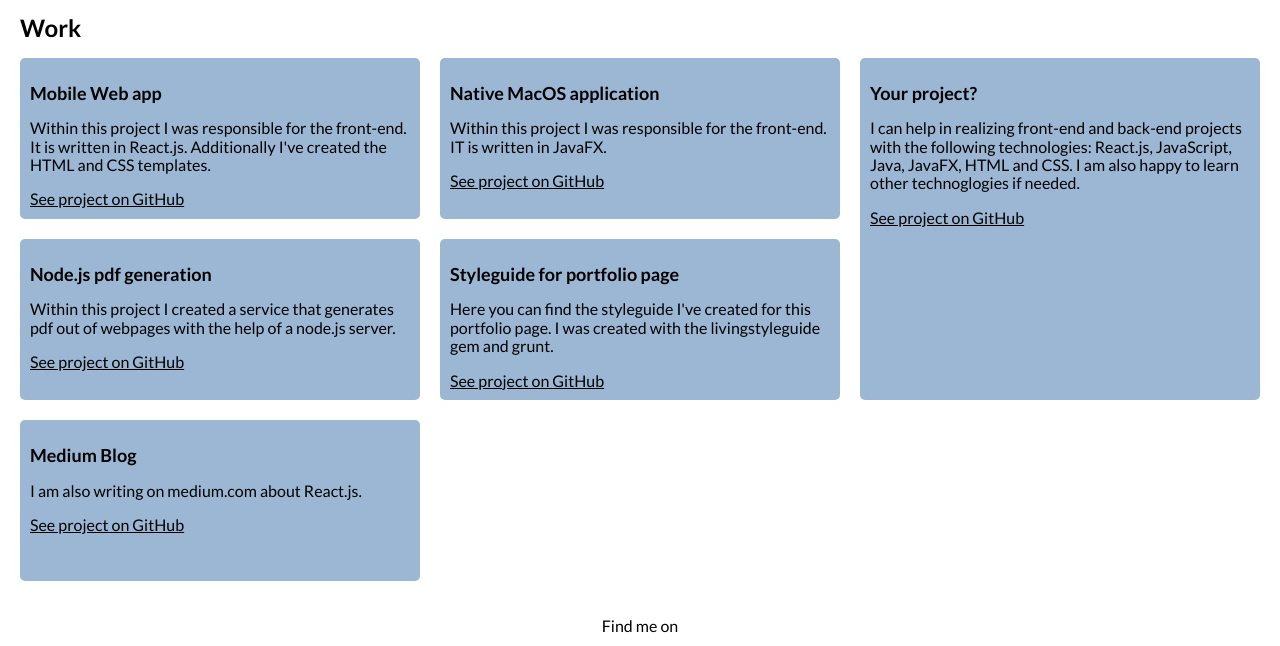
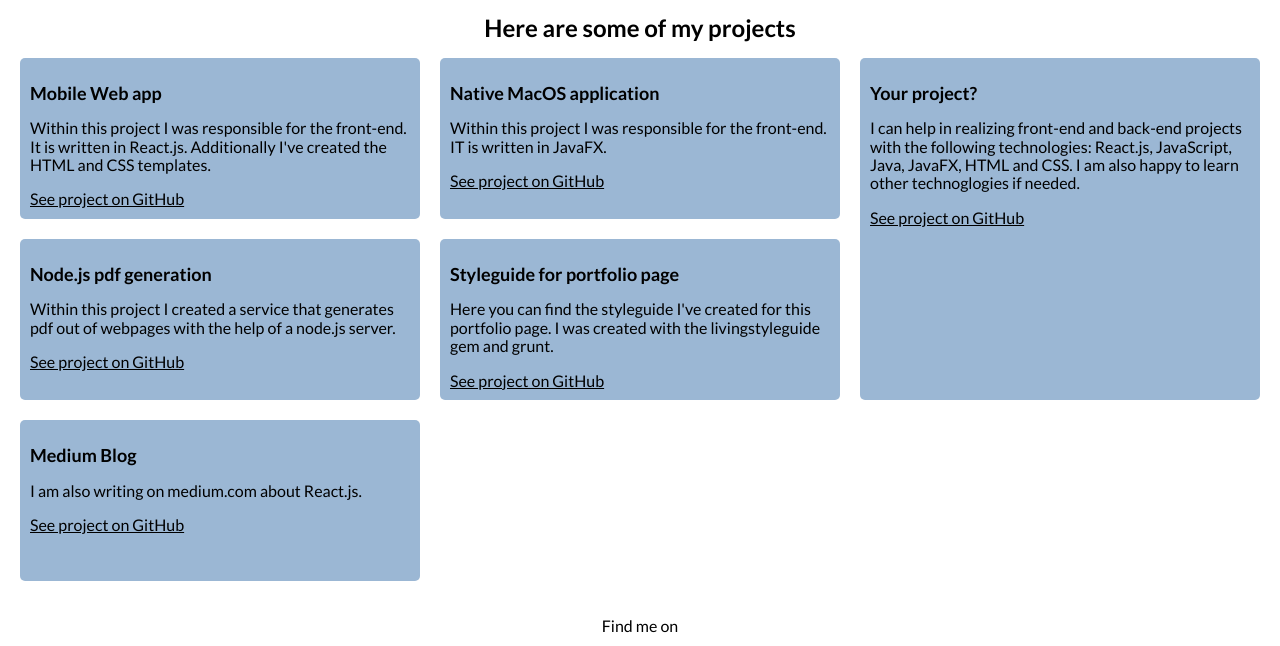
Before and after one commit to HienTrancong/portfolio-new, a plain HTML site: page work.html in a window 1280 px wide. Shown: the part 92-738 px from the top of the page. Drawn offline with nearby package versions, Linux system fonts and the light colour scheme.

```diff
--- a/work.html
+++ b/work.html
@@ -39,7 +39,7 @@
 
     <main>
       <section class="work-section">
-        <h1>Work</h1>
+        <h1 style="text-align:center">Here are some of my projects</h1>
         <div class="grid">
           <div class="grid__item">
             <h2>Mobile Web app</h2>
```
